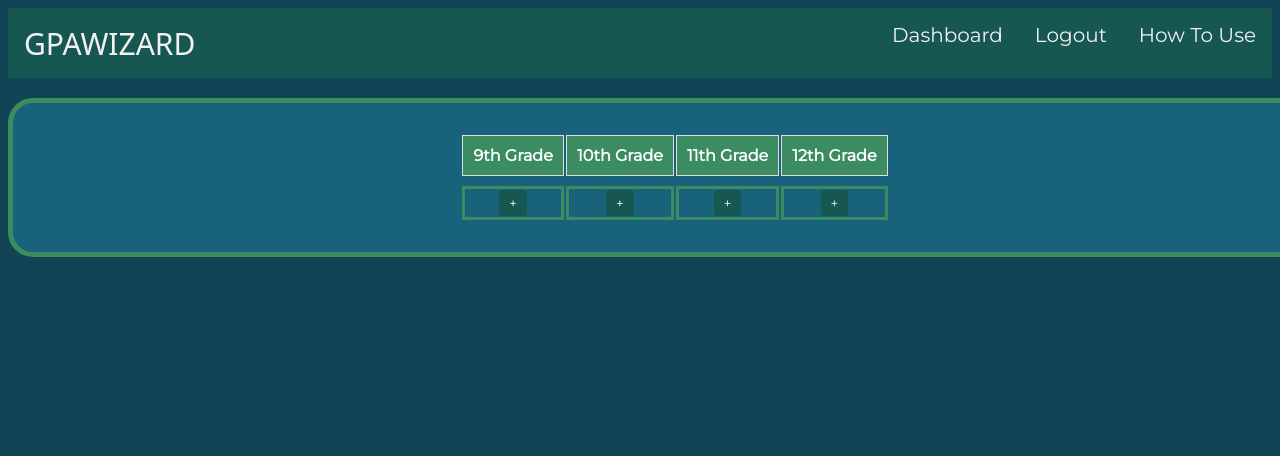
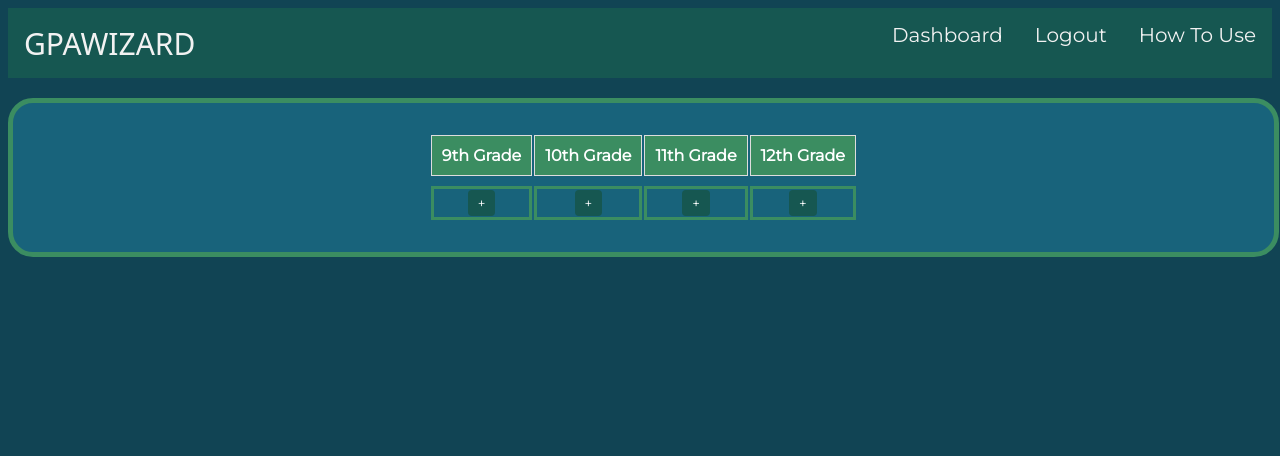
Before and after one commit to SanixWheee/GPACalc, a Flask app: page /dashboard in a window 1280 px wide; the page is wider, and only the part inside the window is pictured. Shown: the top 456 px of that part. Run offline with Flask 3, Linux system fonts and the light colour scheme; the visitor is signed in with stand-in values (Sample User, id 1); data that the repository does not hold is empty; parts of the project's set-up code (start-up, migrations or seed data) failed here and were passed over; some web fonts are replaced.

Commit message:
adjusted table box

```diff
--- a/static/style.css
+++ b/static/style.css
@@ -212,22 +212,15 @@ input[type = submit] {
   justify-content: center;
   font-family: 'Montserrat', sans-serif;
   text-align: center;
-  width: 50%;
+  width: 95%;
   padding: 30px;
   background-color: #18637B;
   border-radius: 25px;
   margin: auto;
-  margin-top: 10px;
+  margin-top: 20px;
   border-collapse: collapse;
   border: 5px solid #3B8D61;
 }
-
-.table {
-  font-family: 'Montserrat', sans-serif;
-  width: 100%;
-  margin-top: 20px;
-}
-
 
 table td, th {
   border: 3px solid #3B8D61;
```
